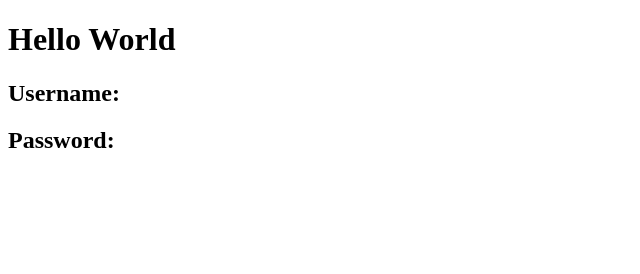
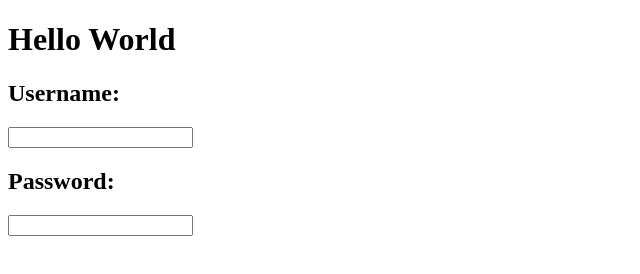
Before and after one commit to Estrik7/Hello-word, a plain HTML site: page index.html in a window 1280 px wide. Shown: the whole page, without its empty margins (0-640 px from the left). Drawn offline with Linux system fonts and the light colour scheme.

Commit message:
add cuadros

```diff
--- a/index.html
+++ b/index.html
@@ -8,7 +8,7 @@
 </head>
 <body>
     <h1>Hello World</h1>
-    <h2>Username:</h2>
-    <H2>Password:</H2>
+    <h2>Username:</h2> <input type="text">
+    <H2>Password:</H2><input type="password">
 </body>
 </html>
```
